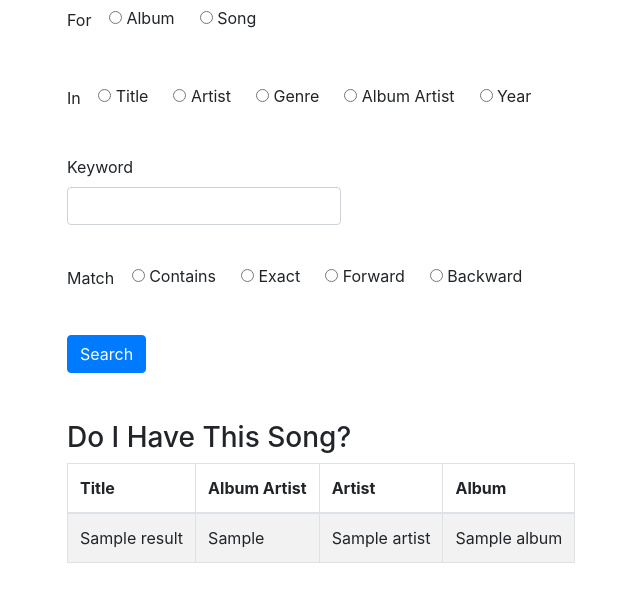
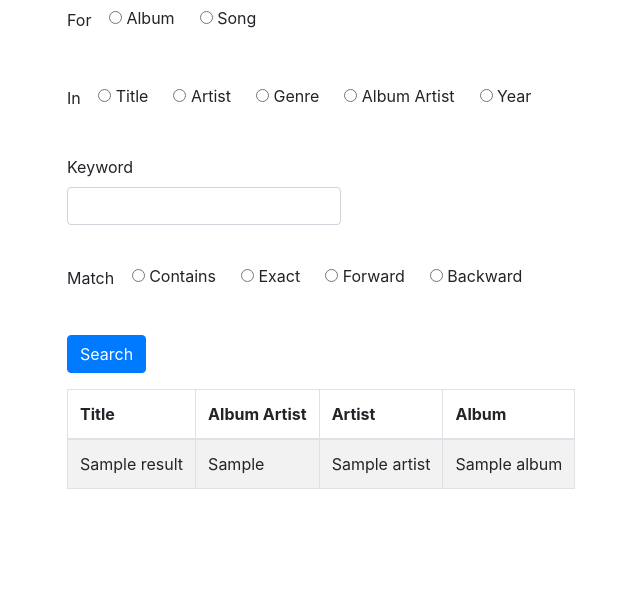
Before and after one commit to colajam93/dihts, a Django app: template templates/search.html in a window 1280 px wide. Shown: the part 89-691 px from the top of the page, without its empty margins (3-643 px from the left). Run offline with Django 3.2, Linux system fonts and the light colour scheme; the template is opened without the code that fills it: most values are stand-ins (such as "Sample title", 1, 10 or a date in 2020); some libraries are stand-ins or nearby versions.

Commit message:
Remove unnecessary heading

```diff
--- a/templates/search.html
+++ b/templates/search.html
@@ -94,7 +94,6 @@
     </form>
     <div class="row">
         <div class="col-xs-12">
-            <h3>Do I Have This Song?</h3>
             <table class="table table-striped table-bordered table-hover">
                 <thead>
                 <tr>
```
